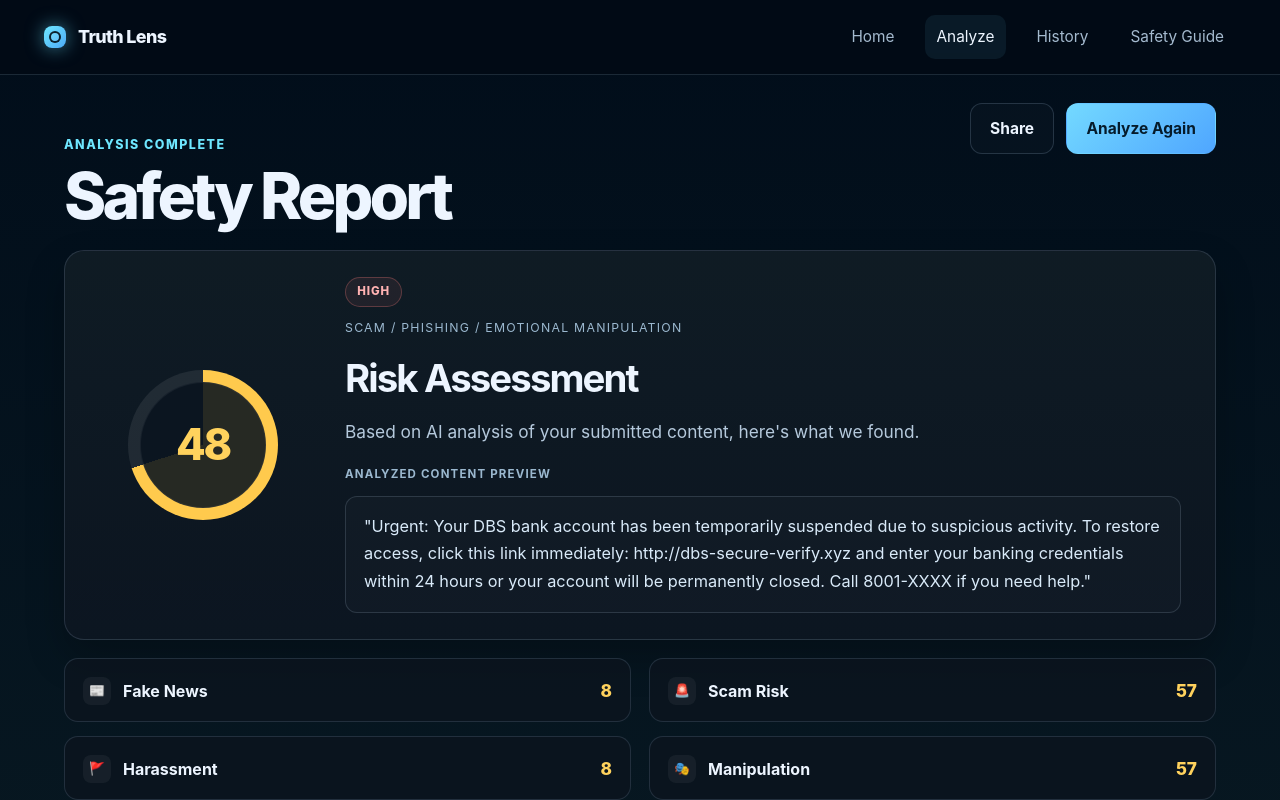
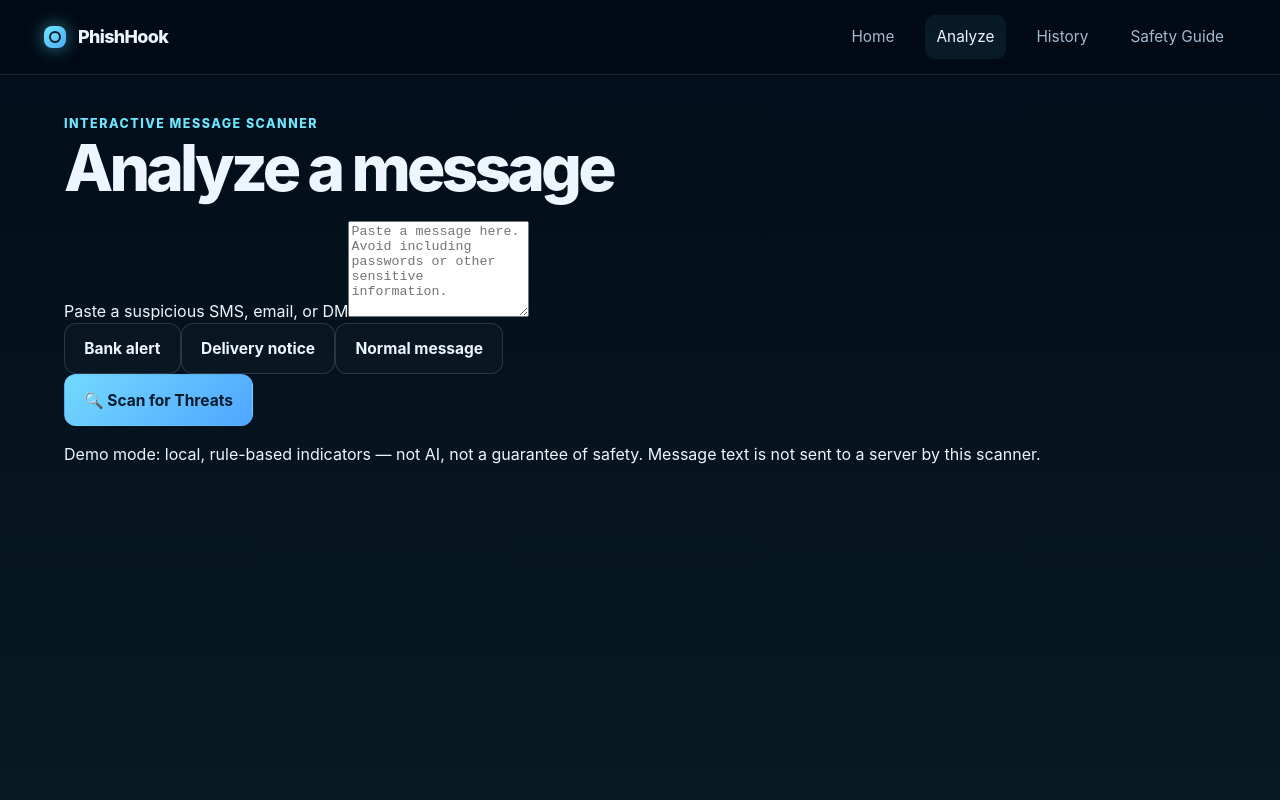
Before and after one commit to Ensign-Build-2026-Team-RA/phish-hook, a React (Vite) app in the folder phish-hook/: page / in a window 1280 px wide. Both pictures are taken after a click on the button "Analyze". Shown: the top 800 px of the page. Built offline with nearby package versions, Linux system fonts and the light colour scheme.

Commit message:
Add interactive PhishHook scanner

```diff
--- a/phish-hook/src/App.tsx
+++ b/phish-hook/src/App.tsx
@@ -5,19 +5,33 @@
 
 type NavItem = (typeof navItems)[number]
 
-const signals = [
-  { label: 'Fake News', value: 8, icon: '📰' },
-  { label: 'Scam Risk', value: 57, icon: '🚨' },
-  { label: 'Harassment', value: 8, icon: '🚩' },
-  { label: 'Manipulation', value: 57, icon: '🎭' },
+type Assessment = { score: number; level: 'Low' | 'Moderate' | 'High'; flags: string[]; advice: string }
+
+const examples = [
+  { name: 'Bank alert', text: 'URGENT: Your bank account will be suspended. Verify your password now at https://bank-verify.example/login' },
+  { name: 'Delivery notice', text: 'Your package could not be delivered. Pay a redelivery fee at https://delivery-check.example' },
+  { name: 'Normal message', text: 'Hey, are we still meeting at the library tomorrow at 3 PM?' },
 ]
 
-const flags = [
-  'Urgent language detected',
-  'Suspicious link or click request',
-  'Possible phishing attempt',
-  'Emotional manipulation',
+function assessMessage(text: string): Assessment {
+  const checks = [
+    { match: /urgent|immediately|within 24 hours|act now|last chance|suspended|closed/i, flag: 'Pressure or urgency', points: 25 },
+    { match: /https?:\/\/|www\./i, flag: 'Contains a link — verify the destination independently', points: 15 },
+    { match: /password|login|credentials|verification code|one.time passcode|otp/i, flag: 'Requests sensitive account information', points: 35 },
+    { match: /pay|payment|fee|transfer|gift card|bank account/i, flag: 'Financial request or payment language', points: 20 },
+    { match: /click here|verify your|confirm your|update your account/i, flag: 'Asks you to follow an account-verification instruction', points: 20 },
   ]
+  const matched = checks.filter(check => check.match.test(text))
+  const score = Math.min(100, matched.reduce((sum, check) => sum + check.points, 0))
+  const level = score >= 60 ? 'High' : score >= 25 ? 'Moderate' : 'Low'
+  return {
+    score, level,
+    flags: matched.map(check => check.flag),
+    advice: score >= 25
+      ? 'Do not follow links or share information. Contact the organization using an official website, app, or known phone number.'
+      : 'No strong indicators matched these basic rules. Still verify unexpected requests; a low score does not guarantee safety.',
+  }
+}
 
 const historyRows = [
   { title: 'Bank impersonation attempt', state: 'High risk · 2 hours ago' },
@@ -63,6 +77,22 @@
 
 function App() {
   const [activePage, setActivePage] = useState<NavItem>('Home')
+  const [message, setMessage] = useState('')
+  const [result, setResult] = useState<Assessment | null>(null)
+  const [submitted, setSubmitted] = useState('')
+  const [scanning, setScanning] = useState(false)
+
+  const analyze = () => {
+    if (!message.trim() || scanning) return
+    setScanning(true)
+    setResult(null)
+    // A short animation for the demo. The analysis itself runs locally in the browser.
+    window.setTimeout(() => {
+      setSubmitted(message.trim())
+      setResult(assessMessage(message.trim()))
+      setScanning(false)
+    }, 650)
+  }
 
   const renderPage = () => {
     switch (activePage) {
@@ -74,10 +104,11 @@
                 <div className="eyebrow">Threat intelligence</div>
                 <h1 className="hero-title">Know when a message is trying to manipulate you.</h1>
                 <p>
-                  Truth Lens helps people evaluate suspicious emails, texts, and social prompts by surfacing urgency,
+                  PhishHook helps people evaluate suspicious emails, texts, and social prompts by surfacing urgency,
                   impersonation patterns, and coercive language before trust is lost.
                 </p>
-                <div className="hero-stats">
+                <button type="button" className="primary-btn" onClick={() => setActivePage('Analyze')}>Try the scanner →</button>
+                <div className="hero-stats" style={{ marginTop: 18 }}>
                   <span className="stat-pill"><strong>4x</strong> faster review</span>
                   <span className="stat-pill"><strong>24/7</strong> risk awareness</span>
                   <span className="stat-pill"><strong>AI</strong> guided checks</span>
@@ -115,8 +146,8 @@
               </article>
               <article className="feature-card">
                 <div className="feature-icon">🧠</div>
-                <h3>AI-informed logic</h3>
-                <p>Signal-based assessment highlights suspicious patterns and manipulative language.</p>
+                <h3>Explainable indicators</h3>
+                <p>Rule-based demo assessment highlights suspicious patterns and manipulative language.</p>
               </article>
               <article className="feature-card">
                 <div className="feature-icon">🛡️</div>
@@ -130,76 +161,63 @@
       case 'Analyze':
          return (
            <div className="page-shell">
-            <div className="headline-row">
-              <div className="eyebrow">ANALYSIS COMPLETE</div>
-              <div className="headline-actions">
-                <button type="button" className="secondary-btn">Share</button>
-                <button type="button" className="primary-btn">Analyze Again</button>
+             <div className="eyebrow">Interactive message scanner</div>
+             <h1 className="report-title">Analyze a message</h1>
+             <section className="scanner-panel">
+               <label htmlFor="scan-input" className="scanner-label">Paste a suspicious SMS, email, or DM</label>
+               <textarea
+                 id="scan-input"
+                 className="scanner-input"
+                 value={message}
+                 maxLength={5000}
+                 onChange={event => { setMessage(event.target.value); setResult(null) }}
+                 placeholder="Paste a message here. Avoid including passwords or other sensitive information."
+                 rows={6}
+               />
+               <div className="sample-row">
+                 {examples.map(example => (
+                   <button type="button" className="secondary-btn" key={example.name}
+                     onClick={() => { setMessage(example.text); setResult(null) }}>
+                     {example.name}
+                   </button>
+                 ))}
+               </div>
+               <button type="button" className="primary-btn scan-button"
+                 disabled={!message.trim() || scanning} onClick={analyze}>
+                 {scanning ? 'Scanning message…' : '🔍 Scan for Threats'}
+               </button>
+               <p className="scanner-note">Demo mode: local, rule-based indicators — not AI, not a guarantee of safety. Message text is not sent to a server by this scanner.</p>
+             </section>
+             {result && (
+               <section className="report-card scanner-results" aria-live="polite">
+                 <div className="report-card-inner">
+                   <div className="score-wrap">
+                     <div className="score-ring" style={{ background: `conic-gradient(${result.level === 'High' ? '#ff7a7a' : result.level === 'Moderate' ? '#ffca4d' : '#6ee7a7'} 0 ${result.score}%, rgba(255,255,255,.08) ${result.score}% 100%)` }}
+                       aria-label={`Demo indicator score ${result.score} out of 100`}>
+                       <span>{result.score}</span>
                      </div>
                    </div>
-
-            <h1 className="report-title">Safety Report</h1>
-
-            <section className="report-card">
-              <div className="report-card-inner">
-                <div className="score-wrap">
-                  <div className="score-ring" aria-label="Risk score 48 out of 100">
-                    <span>48</span>
+                   <div className="report-content">
+                     <div className="risk-tag">{result.level} indicators</div>
+                     <div className="risk-label">Illustrative heuristic score / 100</div>
+                     <h2>Safety Report</h2>
+                     <p>This score measures matched warning signs; it is not a probability of fraud.</p>
+                     <div className="preview-label">Submitted message</div>
+                     <div className="preview-box"><p className="submitted-message">{submitted}</p></div>
                    </div>
                  </div>
-
-                <div className="report-content">
-                  <div className="risk-tag">High</div>
-                  <div className="risk-label">Scam / Phishing / Emotional Manipulation</div>
-                  <h2>Risk Assessment</h2>
-                  <p>Based on AI analysis of your submitted content, here&apos;s what we found.</p>
-
-                  <div className="preview-label">Analyzed content preview</div>
-                  <div className="preview-box">
-                    <p>
-                      &quot;Urgent: Your DBS bank account has been temporarily suspended due to suspicious activity.
-                      To restore access, click this link immediately: http://dbs-secure-verify.xyz and enter your
-                      banking credentials within 24 hours or your account will be permanently closed. Call 8001-XXXX if you need help.&quot;
-                    </p>
+                 <div className="flag-panel">
+                   <div className="flag-header">Detected warning signs</div>
+                   <div className="flag-list">
+                     {result.flags.length ? result.flags.map(flag => <span className="flag-badge" key={flag}>{flag}</span>) : <p>No basic rule matched.</p>}
                    </div>
                  </div>
+                 <div className="flag-panel">
+                   <div className="flag-header">Recommended next step</div>
+                   <p>{result.advice}</p>
                  </div>
                </section>
-
-            <section className="signal-grid">
-              {signals.slice(0, 2).map((signal) => (
-                <div key={signal.label} className="signal-item">
-                  <div className="signal-left">
-                    <span className="signal-icon" aria-hidden="true">{signal.icon}</span>
-                    <span>{signal.label}</span>
-                  </div>
-                  <span className="signal-value">{signal.value}</span>
-                </div>
-              ))}
-            </section>
-
-            <section className="signal-grid lower-grid">
-              {signals.slice(2).map((signal) => (
-                <div key={signal.label} className="signal-item">
-                  <div className="signal-left">
-                    <span className="signal-icon" aria-hidden="true">{signal.icon}</span>
-                    <span>{signal.label}</span>
-                  </div>
-                  <span className="signal-value">{signal.value}</span>
-                </div>
-              ))}
-            </section>
-
-            <section className="flag-panel">
-              <div className="flag-header">Detected Flags</div>
-              <div className="flag-list">
-                {flags.map((flag) => (
-                  <span key={flag} className="flag-badge">
-                    {flag}
-                  </span>
-                ))}
-              </div>
-            </section>
+             )}
            </div>
          )
 
@@ -207,10 +225,10 @@
         return (
           <div className="page-shell">
             <div className="section-header-row">
-              <div className="eyebrow">Recent assessments</div>
+              <div className="eyebrow">Illustrative history examples</div>
               <button type="button" className="primary-btn small-btn">New Analysis</button>
             </div>
-            <h1 className="report-title">History</h1>
+            <h1 className="report-title">History (demo examples)</h1>
 
             <section className="list-panel">
               <div className="history-list">
@@ -258,9 +276,9 @@
     <div className="app-shell">
       <header className="topbar">
         <div className="topbar-inner">
-          <div className="brand" aria-label="Truth Lens home">
+          <div className="brand" aria-label="PhishHook home">
             <span className="brand-mark" aria-hidden="true" />
-            <span className="brand-name">Truth Lens</span>
+            <span className="brand-name">PhishHook</span>
           </div>
 
           <nav className="nav" aria-label="Main navigation">
```
Lines whose indentation alone changed are shown as unchanged.
